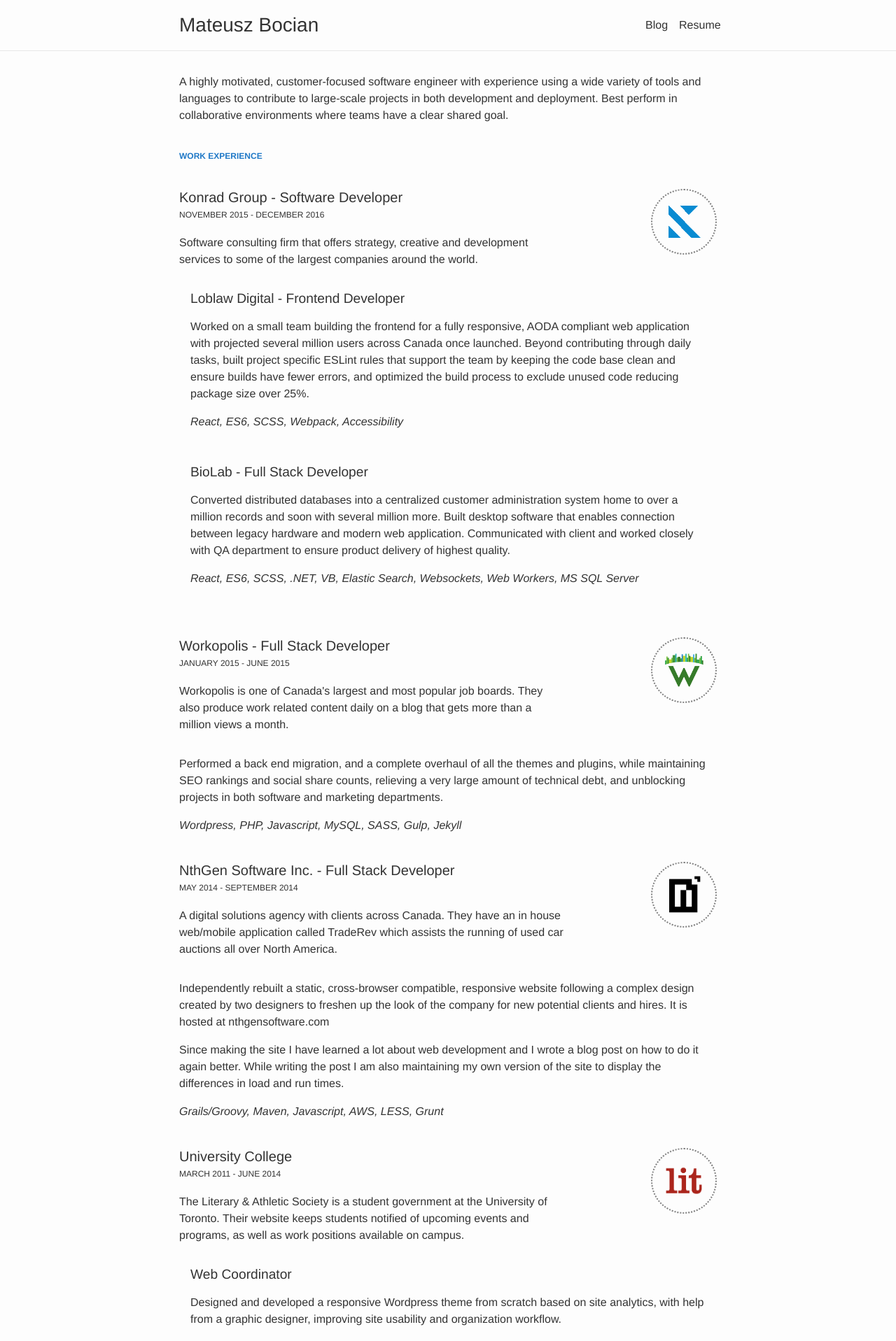
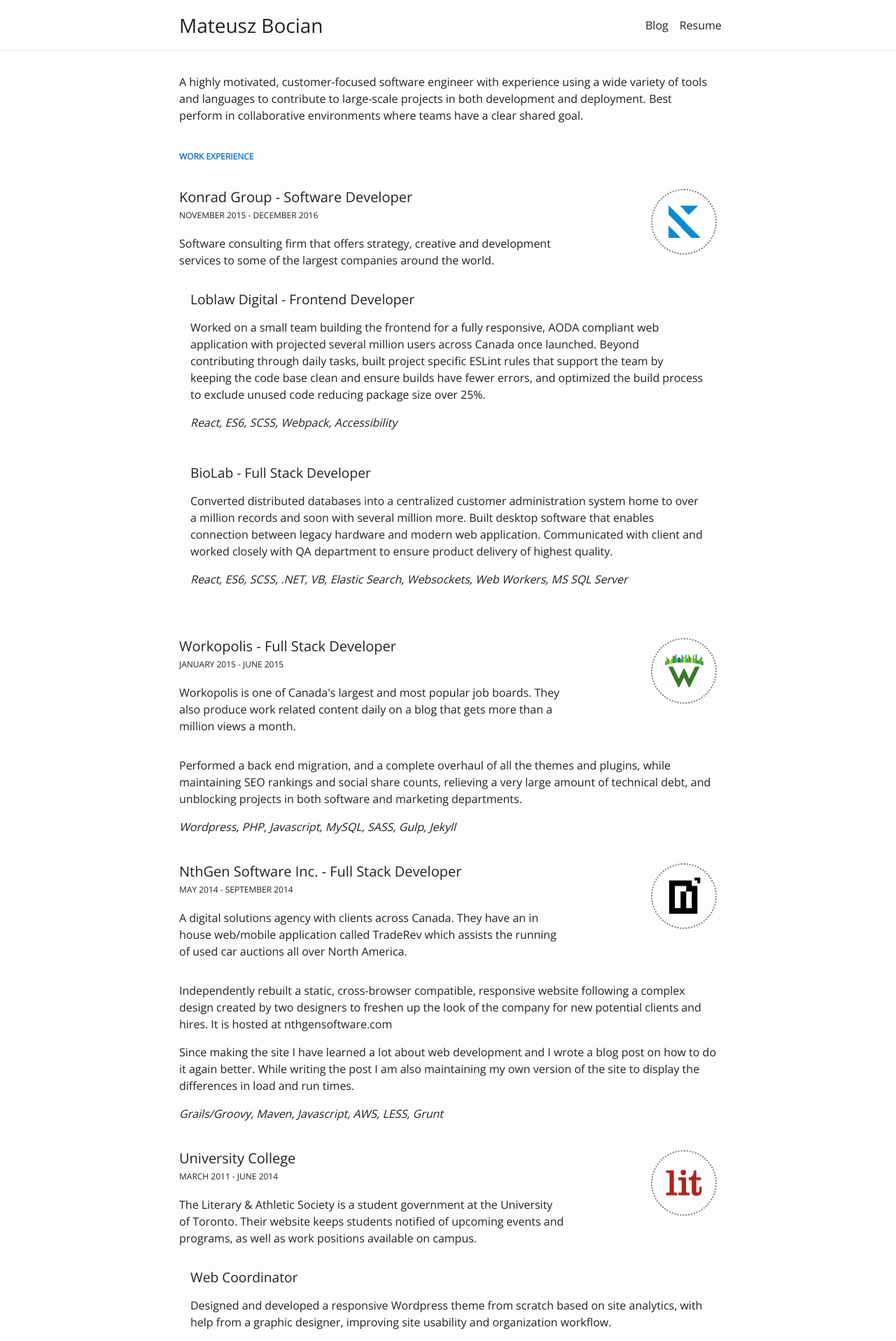
Before and after one commit to matty99/matty99.github.io, a Jekyll site: the page built from index.html, in a window 1280 px wide. Shown: the top 1917 px of the page at 70% size. Built offline with Jekyll 4.4.1, drawn with Linux system fonts in a browser that asks for light colours.

Commit message:
Change base font

```diff
--- a/_includes/head.html
+++ b/_includes/head.html
@@ -9,5 +9,5 @@
   <link rel="stylesheet" href="{{ "/css/main.css" | prepend: site.url }}">
   <link rel="canonical" href="{{ site.url }}{{ page.url }}" />
 
-  <link href="https://fonts.googleapis.com/css?family=Concert+One|Roboto" rel="stylesheet">
+  <link href="https://fonts.googleapis.com/css?family=Open+Sans" rel="stylesheet">
 </head>
--- a/_sass/_blog.scss
+++ b/_sass/_blog.scss
@@ -29,6 +29,7 @@
 .post-header {
   margin-bottom: $spacing-unit;
 }
+
 .post-title {
   font-size: 42px;
   line-height: 1;
@@ -36,20 +37,24 @@
     font-size: 36px;
   }
 }
+
 .post-content {
   margin-bottom: $spacing-unit;
+
   h2 {
     font-size: 32px;
     @include media-query($on-laptop) {
       font-size: 28px;
     }
   }
+
   h3 {
     font-size: 26px;
     @include media-query($on-laptop) {
       font-size: 22px;
     }
   }
+
   h4 {
     font-size: 20px;
     @include media-query($on-laptop) {
--- a/_sass/_header.scss
+++ b/_sass/_header.scss
@@ -8,15 +8,18 @@
     justify-content: space-between;
   }
 }
+
 .site-title {
   flex-grow: 1;
   font-size: $font-size-h3;
 }
+
 .site-nav {
   display: flex;
   justify-content: space-between;
   width: 110px;
 }
+
 .page-link {
   margin: $spacing-unit / 2;
 }
--- a/_sass/_syntax-highlighting.scss
+++ b/_sass/_syntax-highlighting.scss
@@ -7,12 +7,15 @@
   font-size: 15px;
   overflow-x: hidden;
 }
+
 code {
   padding: 1px 5px;
 }
+
 pre {
   overflow-x: scroll;
   padding: 8px 12px;
+
   > code {
     border: 0;
     padding-left: 0;
--- a/css/main.scss
+++ b/css/main.scss
@@ -4,12 +4,9 @@
 @charset "utf-8";
 
 //== Typography
-$font-family-base:  "Helvetica Neue", Helvetica, Arial, sans-serif;
+$font-family-base:  'Open Sans', sans-serif;
 $font-size-base:    16px;
 $line-height-base:  1.5rem;
-
-$font-family-roboto: 'Roboto', sans-serif;
-$font-family-concert-one: 'Concert One', cursive;
 
 $font-size-h1: floor(($font-size-base * 2.6));
 $font-size-h2: floor(($font-size-base * 2.15));
@@ -29,7 +26,7 @@
 $spacing-unit: 1rem;
 
 //== Colours
-$text-color: #333;
+$text-color: #222;
 $background-color: #fdfdfd;
 $brand-color: #2079c7;
 $grey-color: #828282;
```
